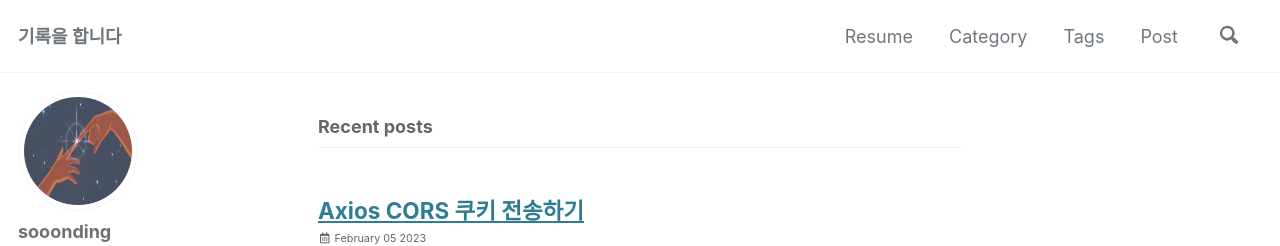
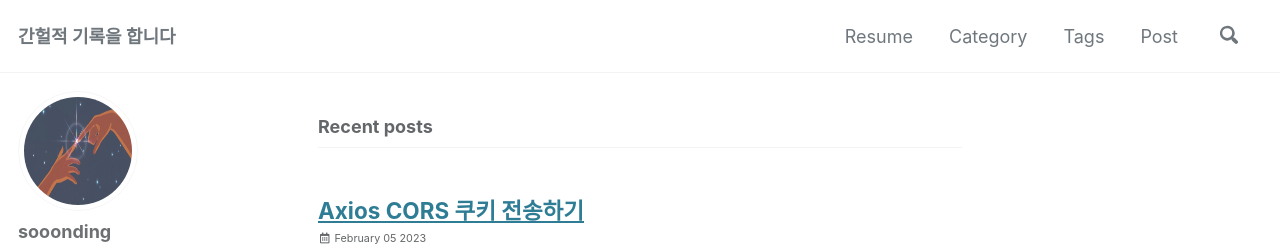
Before and after one commit to sooonding/sooonding.github.io, a Jekyll site: the page built from index.html, in a window 1280 px wide and 1122 px high. Shown: the top 246 px of the window. Built offline with Jekyll 4.4.1, drawn with Linux system fonts in a browser that asks for light colours; cached includes are drawn as plain includes; the list of posts is cut into pages by our own code.

Commit message:
adsense추가

```diff
--- a/_config.yml
+++ b/_config.yml
@@ -28,7 +28,7 @@
 repository: 'sooonding/sooonding.github.com' # GitHub username/repo-name e.g. "mmistakes/minimal-mistakes"
 teaser: '/assets/images/panda.jpeg' # path of fallback teaser image, e.g. "/assets/images/500x300.png"
 logo: # path of logo image to display in the masthead, e.g. "/assets/images/88x88.png"
-masthead_title: '기록을 합니다' # overrides the website title displayed in the masthead, use " " for no title
+masthead_title: '간헐적 기록을 합니다' # overrides the website title displayed in the masthead, use " " for no title
 breadcrumbs: true # true, false (default)
 words_per_minute: 200
 comments:
--- a/_includes/head/custom.html
+++ b/_includes/head/custom.html
@@ -1,11 +1,34 @@
 <!-- start custom head snippets -->
+<script
+  async
+  src="https://pagead2.googlesyndication.com/pagead/js/adsbygoogle.js?client=ca-pub-4938742907622544"
+  crossorigin="anonymous"
+></script>
 
 <!-- insert favicons. use https://realfavicongenerator.net/ -->
-<link rel="apple-touch-icon" sizes="180x180" href="/assets/favicon/apple-touch-icon.png">
-<link rel="icon" type="image/png" sizes="32x32" href="/assets/favicon/favicon-32x32.png">
-<link rel="icon" type="image/png" sizes="16x16" href="/assets/favicon/favicon-16x16.png">
-<link rel="manifest" href="/assets/favicon/site.webmanifest">
-<link rel="mask-icon" href="/assets/favicon/safari-pinned-tab.svg" color="#5bbad5">
-<meta name="msapplication-TileColor" content="#da532c">
-<meta name="theme-color" content="#ffffff">
+<link
+  rel="apple-touch-icon"
+  sizes="180x180"
+  href="/assets/favicon/apple-touch-icon.png"
+/>
+<link
+  rel="icon"
+  type="image/png"
+  sizes="32x32"
+  href="/assets/favicon/favicon-32x32.png"
+/>
+<link
+  rel="icon"
+  type="image/png"
+  sizes="16x16"
+  href="/assets/favicon/favicon-16x16.png"
+/>
+<link rel="manifest" href="/assets/favicon/site.webmanifest" />
+<link
+  rel="mask-icon"
+  href="/assets/favicon/safari-pinned-tab.svg"
+  color="#5bbad5"
+/>
+<meta name="msapplication-TileColor" content="#da532c" />
+<meta name="theme-color" content="#ffffff" />
 <!-- end custom head snippets -->
```
